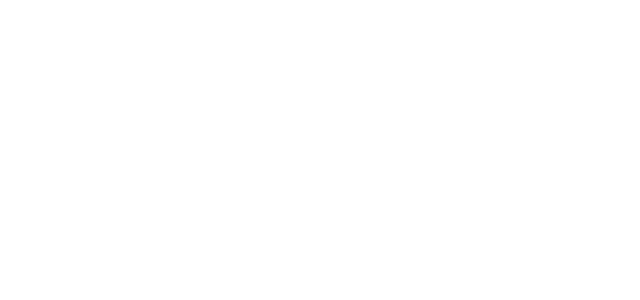
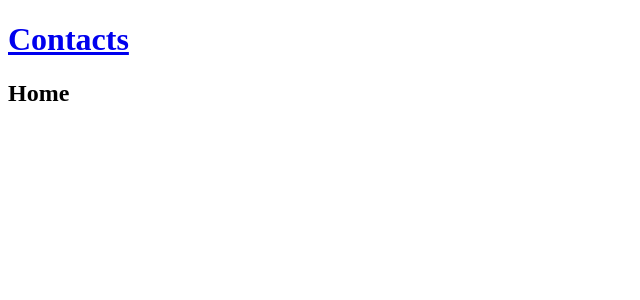
Before and after one commit to kev0921/Homework-Pal, a React (Create React App) app in the folder frontend/: page / in a window 1280 px wide. Shown: the top 300 px of the page, without its empty margins (0-640 px from the left). Built offline with nearby package versions, Linux system fonts and the light colour scheme.

Commit message:
added navbar component

```diff
--- a/frontend/package.json
+++ b/frontend/package.json
@@ -8,6 +8,7 @@
     "@testing-library/user-event": "^13.5.0",
     "react": "^18.2.0",
     "react-dom": "^18.2.0",
+    "react-router-dom": "^6.12.1",
     "react-scripts": "5.0.1",
     "web-vitals": "^2.1.4"
   },
--- a/frontend/src/App.js
+++ b/frontend/src/App.js
@@ -1,11 +1,21 @@
 import { BrowserRouter, Routes, Route} from 'react-router-dom'
+
+// pages and components
+import Home from './pages/Home'
+import Navbar from './components/Navbar'
 
 function App() {
   return (
     <div className="App">
       <BrowserRouter>
-        <div className="className">
-
+        <Navbar/>
+        <div className="pages">
+          <Routes>
+            <Route
+            path="/"
+            element={<Home />}
+            />
+          </Routes>
         </div>
       </BrowserRouter>
     </div>
--- /dev/null
+++ b/frontend/src/components/Navbar.js
@@ -0,0 +1,16 @@
+import { Link } from 'react-router-dom'
+
+const Navbar = () => {
+
+    return (
+        <header>
+            <div className="container">
+                <Link to="/">
+                    <h1>Contacts</h1>
+                </Link>
+            </div>
+        </header>
+    )
+}
+
+export default Navbar
--- a/frontend/src/index.css
+++ b/frontend/src/index.css
@@ -1,13 +1,4 @@
-body {
-  margin: 0;
-  font-family: -apple-system, BlinkMacSystemFont, 'Segoe UI', 'Roboto', 'Oxygen',
-    'Ubuntu', 'Cantarell', 'Fira Sans', 'Droid Sans', 'Helvetica Neue',
-    sans-serif;
-  -webkit-font-smoothing: antialiased;
-  -moz-osx-font-smoothing: grayscale;
+:root {
+  --primary: #1aac83;
+  --error: #e7195a;
 }
-
-code {
-  font-family: source-code-pro, Menlo, Monaco, Consolas, 'Courier New',
-    monospace;
-}
--- /dev/null
+++ b/frontend/src/pages/Home.js
@@ -0,0 +1,9 @@
+const Home = () => {
+    return (
+        <div className="home">
+            <h2>Home</h2>
+        </div>
+    )
+}
+
+export default Home
```
Also changed, not shown: 1 other file (tests, documents, lock files or other folders).
